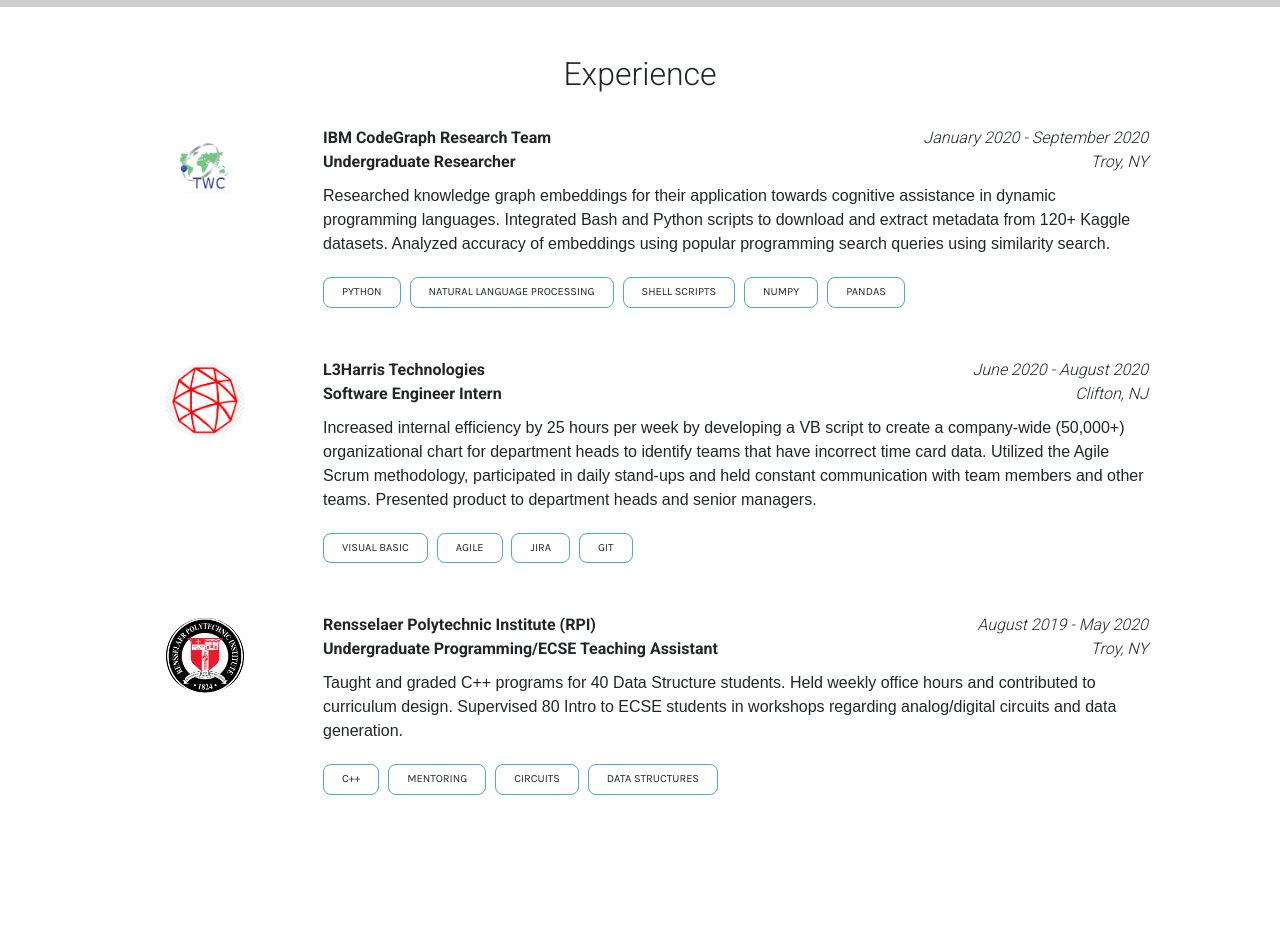
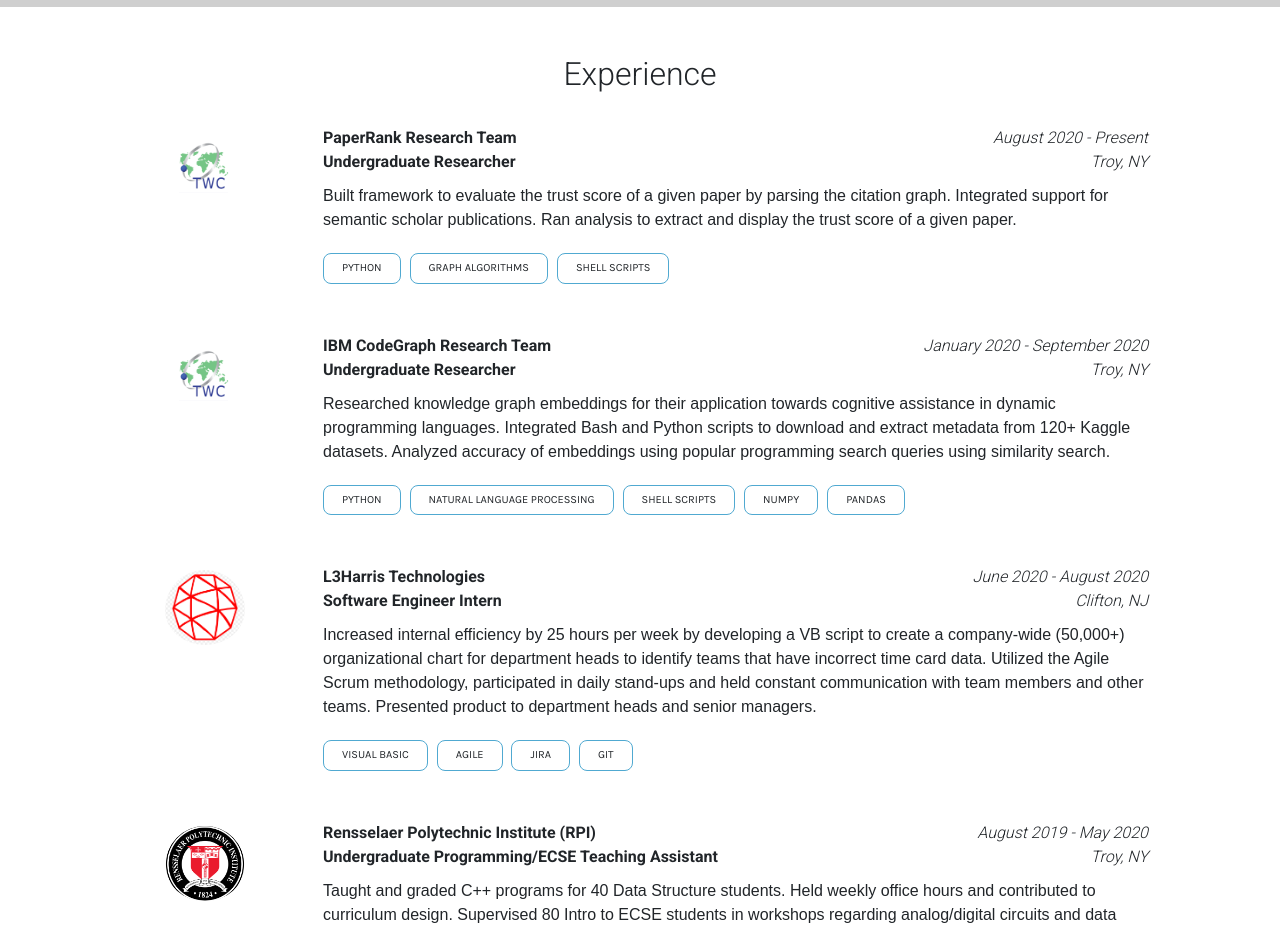
Before and after one commit to Huang-Vincent/Huang-Vincent.github.io, a plain HTML site: page index.html in a window 1280 px wide. Shown: the part 2000-2926 px from the top of the page. Before the commit the page ends 2893 px from the top, so only its background shows below. Drawn offline with Linux system fonts and the light colour scheme.

Commit message:
Updated experience

```diff
--- a/index.html
+++ b/index.html
@@ -165,6 +165,28 @@
         <div class="col-sm-9 ml-5 d-flex justify-content-between section_ending">
           <div class="text-left flex-grow-1">
             <div class="row">
+              <div class="col font-weight-bold title_header">PaperRank Research Team</div>
+              <div class="col text-right font-italic">August 2020 - Present</div>
+              <div class="w-100"></div>
+              <div class="col font-weight-bold title_ending">Undergraduate Researcher</div>
+              <div class="col text-right font-italic">Troy, NY</div>
+            </div>
+            <p class="wow fadeIn">
+              Built framework to evaluate the trust score of a given paper by parsing the
+              citation graph. Integrated support for semantic scholar publications. Ran analysis to extract and display the trust score of a given
+              paper.
+            </p>
+            <span class="wow fadeIn skill">Python</span>
+            <span class="wow fadeIn skill">Graph Algorithms</span>
+            <span class="wow fadeIn skill">Shell Scripts</span>
+          </div>
+        </div>
+        <div class="col-sm-2">
+          <img src="images/twc.png" class="img-fluid icon" alt="Responsive image">
+        </div>
+        <div class="col-sm-9 ml-5 d-flex justify-content-between section_ending">
+          <div class="text-left flex-grow-1">
+            <div class="row">
               <div class="col font-weight-bold title_header">IBM CodeGraph Research Team</div>
               <div class="col text-right font-italic">January 2020 - September 2020</div>
               <div class="w-100"></div>
@@ -221,7 +243,8 @@
               <div class="col text-right font-italic">Troy, NY</div>
             </div>
             <p class="wow fadeIn">
-              Taught and graded C++ programs for 40 Data Structure students. Held weekly office hours and contributed to curriculum design.
+              Taught and graded C++ programs for 40 Data Structure students. Held weekly office hours and contributed to
+              curriculum design.
               Supervised 80 Intro to ECSE students in workshops regarding analog/digital circuits and data generation.
             </p>
             <span class="wow fadeIn skill">C++</span>
```
